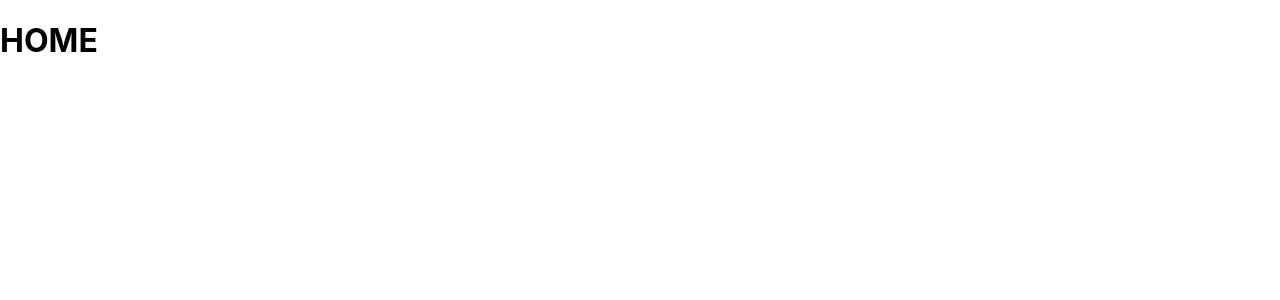
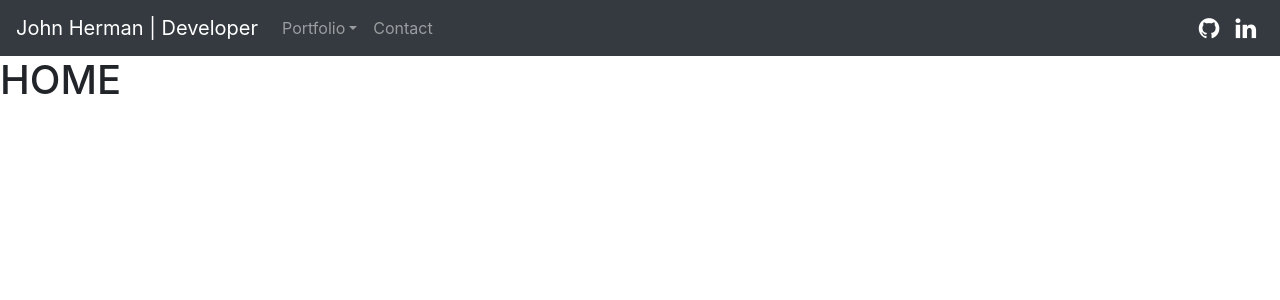
Before and after one commit to hermanjohn2/hermanjohn2.github.io, a React (Create React App) app in the folder client/: page / in a window 1280 px wide. Shown: the top 300 px of the page. Built offline with nearby package versions, Linux system fonts and the light colour scheme.

Commit message:
Created navigation component

```diff
--- a/client/public/index.html
+++ b/client/public/index.html
@@ -16,6 +16,18 @@
 
 		<link rel="manifest" href="%PUBLIC_URL%/manifest.json" />
 
+		<link
+			rel="stylesheet"
+			href="https://stackpath.bootstrapcdn.com/bootstrap/4.3.1/css/bootstrap.min.css"
+			integrity="sha384-ggOyR0iXCbMQv3Xipma34MD+dH/1fQ784/j6cY/iJTQUOhcWr7x9JvoRxT2MZw1T"
+			crossorigin="anonymous"
+		/>
+
+		<link
+			rel="stylesheet"
+			href="https://cdnjs.cloudflare.com/ajax/libs/font-awesome/4.7.0/css/font-awesome.min.css"
+		/>
+
 		<title>React App</title>
 	</head>
 	<body>
--- a/client/src/App.js
+++ b/client/src/App.js
@@ -7,7 +7,7 @@ import Contact from './pages/Contact';
 const App = () => {
 	return (
 		<Router>
-			<Route exact path="/" component={Home} />
+			<Route exact path={['/', '/home']} component={Home} />
 			<Route exact path="/contact" component={Contact} />
 		</Router>
 	);
--- /dev/null
+++ b/client/src/components/Navigation/index.js
@@ -0,0 +1,53 @@
+import React from 'react';
+
+import Nav from 'react-bootstrap/Nav';
+import Navbar from 'react-bootstrap/Navbar';
+import NavDropdown from 'react-bootstrap/NavDropdown';
+
+import './style.css';
+
+const Navigation = () => {
+	return (
+		<div>
+			<Navbar
+				collapseOnSelect
+				expand="lg"
+				bg="dark"
+				variant="dark">
+				<Navbar.Brand href="#home">
+					John Herman | Developer
+				</Navbar.Brand>
+				<Navbar.Toggle aria-controls="responsive-navbar-nav" />
+				<Navbar.Collapse id="responsive-navbar-nav">
+					<Nav className="mr-auto">
+						<NavDropdown
+							title="Portfolio"
+							id="collapsible-nav-dropdown">
+							<NavDropdown.Item href="#projects">
+								Projects
+							</NavDropdown.Item>
+							<NavDropdown.Item href="#assignments">
+								Examples of Code
+							</NavDropdown.Item>
+						</NavDropdown>
+						<Nav.Link href="#contact">
+							Contact
+						</Nav.Link>
+					</Nav>
+					<Nav>
+						<Nav.Link
+							href="https://github.com/hermanjohn2"
+							className="fa fa-github active"
+							target="_blank"></Nav.Link>
+						<Nav.Link
+							href="https://www.linkedin.com/in/john-joseph-herman"
+							className="fa fa-linkedin active"
+							target="_blank"></Nav.Link>
+					</Nav>
+				</Navbar.Collapse>
+			</Navbar>
+		</div>
+	);
+};
+
+export default Navigation;
--- /dev/null
+++ b/client/src/components/Navigation/style.css
@@ -0,0 +1,11 @@
+/* LinkedIn & Github Buttons */
+.fa {
+	text-align: center;
+	text-decoration: none;
+	font-size: 1.5rem;
+	color: #ffffff;
+}
+
+.fa:hover {
+	opacity: 0.7;
+}
--- a/client/src/pages/Home.js
+++ b/client/src/pages/Home.js
@@ -1,8 +1,11 @@
 import React from 'react';
+
+import Navigation from '../components/Navigation';
 
 const Home = () => {
 	return (
 		<div>
+			<Navigation />
 			<h1>HOME</h1>
 		</div>
 	);
```
